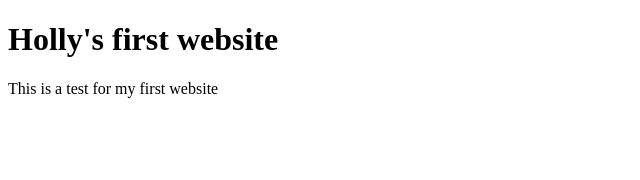
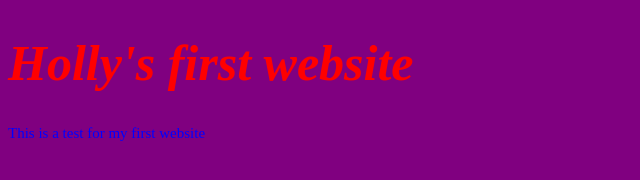
Before and after one commit to hollethomp/hollethomp.github.io, a plain HTML site: page index.html in a window 1280 px wide. Shown: the whole page, without its empty margins (0-640 px from the left). Drawn offline with Linux system fonts and the light colour scheme.

Commit message:
Link of css

```diff
--- a/index.html
+++ b/index.html
@@ -1,6 +1,7 @@
 <!DOCTYPE html>
 <html>
 <head>
+<link rel="stylesheet" type="text/CSS" href="index.css">
   <h1>
     Holly's first website
   </h1>
```
